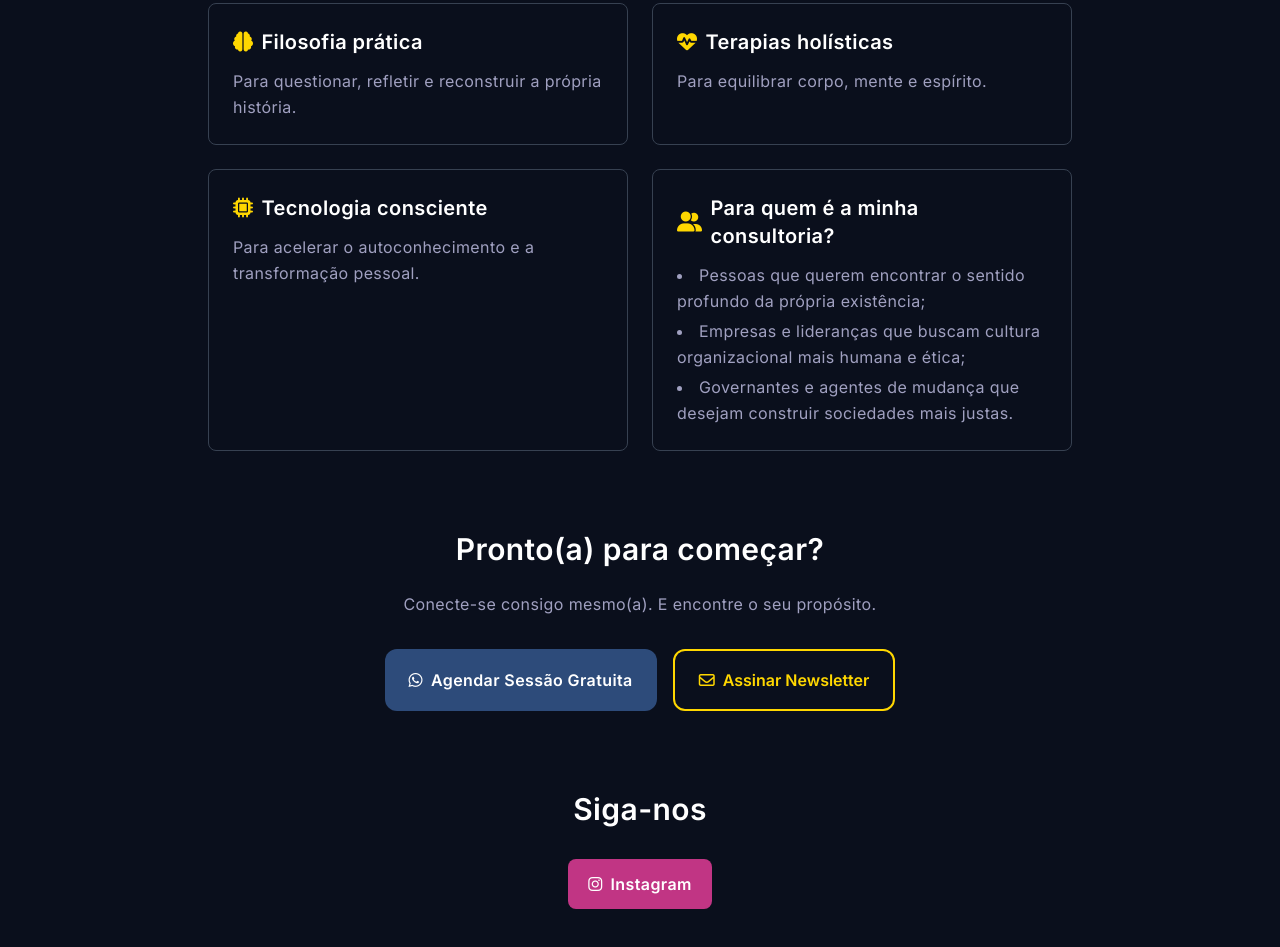
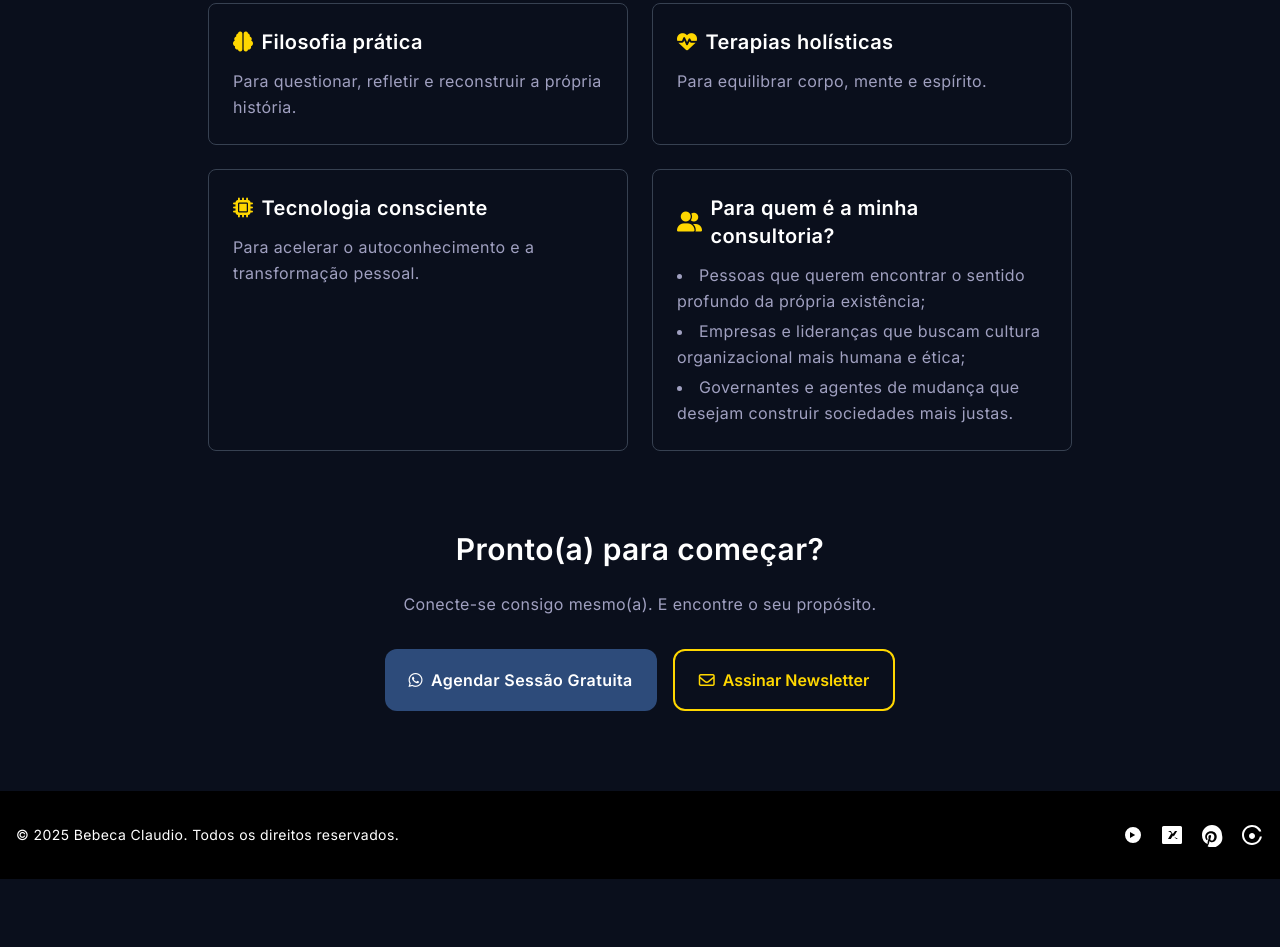
Before and after one commit to bebecaclaudio/pleiadians, a plain HTML site: page index.html in a window 1280 px wide. Shown: the part 872-1819 px from the top of the page. After the commit the page ends 1751 px from the top, so only its background shows below. Drawn offline with nearby package versions, Linux system fonts and the light colour scheme.

Commit message:
Inseri um footer

```diff
--- a/index.html
+++ b/index.html
@@ -172,18 +172,40 @@
     </div>
   </section>
 
-  <!-- Social Media -->
-  <section class="mb-20 text-center">
-    <div class="max-w-3xl mx-auto px-4">
-      <h2 class="text-2xl md:text-3xl font-semibold mb-8 text-white">Siga-nos</h2>
-      <div class="flex flex-wrap justify-center gap-4">
-        <a href="https://www.instagram.com/pleiadianstecandhuman" target="_blank" rel="noopener noreferrer" class="btn-social btn-instagram">
-          <i class="fab fa-instagram"></i> Instagram
-        </a>
-        <!-- Outras redes sociais podem ser adicionadas aqui -->
-      </div>
+  <footer class="bg-black text-white px-4 py-8 mt-16">
+  <div class="max-w-7xl mx-auto flex flex-col md:flex-row items-center justify-between space-y-6 md:space-y-0">
+    <div class="text-center md:text-left">
+      <p class="text-sm">&copy; 2025 Bebeca Claudio. Todos os direitos reservados.</p>
     </div>
-  </section>
+    <div class="flex space-x-4">
+      <!-- YouTube -->
+      <a href="https://youtube.com/@seucanal" target="_blank" aria-label="YouTube">
+        <svg class="w-6 h-6 text-white hover:text-red-500 transition" fill="currentColor" viewBox="0 0 24 24">
+          <path d="M10 15l5.19-3L10 9v6zm11-3a8 8 0 11-16 0 8 8 0 0116 0z" />
+        </svg>
+      </a>
+      <!-- Twitter/X -->
+      <a href="https://x.com/seuusuario" target="_blank" aria-label="X (Twitter)">
+        <svg class="w-6 h-6 text-white hover:text-blue-400 transition" fill="currentColor" viewBox="0 0 24 24">
+          <path d="M20.4 3H3.6C2.72 3 2 3.72 2 4.6v14.8C2 20.28 2.72 21 3.6 21h16.8c.88 0 1.6-.72 1.6-1.6V4.6c0-.88-.72-1.6-1.6-1.6zM16.19 16L13 12.4 10.78 16H8l3.53-5.9L8 8h2.78l2.04 3 2.19-3h2.18l-3.47 5.47L18 16h-1.81z"/>
+        </svg>
+      </a>
+      <!-- Reddit -->
+      <a href="https://reddit.com/user/seuusuario" target="_blank" aria-label="Reddit">
+        <svg class="w-6 h-6 text-white hover:text-orange-400 transition" fill="currentColor" viewBox="0 0 24 24">
+          <path d="M22 12c0-5.523-4.477-10-10-10S2 6.477 2 12a9.963 9.963 0 005.67 9.106c-.077-.6-.142-1.51.03-2.16.154-.578 1.002-3.68 1.002-3.68s-.255-.51-.255-1.26c0-1.18.686-2.06 1.542-2.06.73 0 1.084.55 1.084 1.21 0 .74-.47 1.84-.712 2.86-.205.87.43 1.58 1.28 1.58 1.536 0 2.716-1.62 2.716-3.96 0-2.06-1.48-3.5-3.6-3.5-2.45 0-3.88 1.84-3.88 3.74 0 .74.285 1.54.64 1.97.07.09.08.17.06.26-.07.28-.23.9-.26 1.02-.04.15-.13.18-.3.11-1.12-.52-1.82-2.16-1.82-3.48 0-2.83 2.06-5.44 5.96-5.44 3.13 0 5.56 2.23 5.56 5.22 0 3.11-1.96 5.62-4.67 5.62-1.09 0-2.11-.57-2.46-1.25l-.67 2.55c-.24.91-.9 2.05-1.34 2.75A9.963 9.963 0 0022 12z"/>
+        </svg>
+      </a>
+      <!-- Threads -->
+      <a href="https://www.threads.net/@seuusuario" target="_blank" aria-label="Threads">
+        <svg class="w-6 h-6 text-white hover:text-purple-500 transition" fill="currentColor" viewBox="0 0 24 24">
+          <path d="M12 2C6.48 2 2 6.48 2 12s4.48 10 10 10c5.01 0 9.17-3.71 9.88-8.5h-2.04c-.67 3.71-3.88 6.5-7.84 6.5-4.42 0-8-3.58-8-8s3.58-8 8-8c3.14 0 5.89 1.83 7.15 4.5h2.12C21.17 5.71 17.01 2 12 2zm0 14c1.66 0 3-1.34 3-3s-1.34-3-3-3-3 1.34-3 3 1.34 3 3 3z"/>
+        </svg>
+      </a>
+    </div>
+  </div>
+</footer>
+
 
 </body>
 </html>
```
